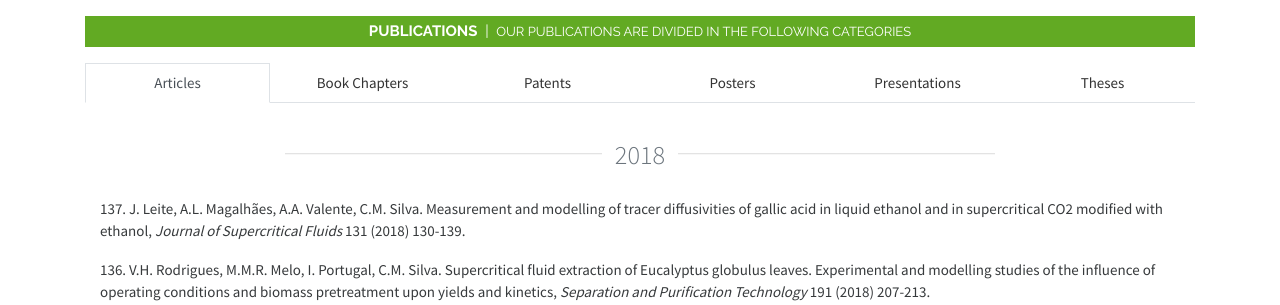
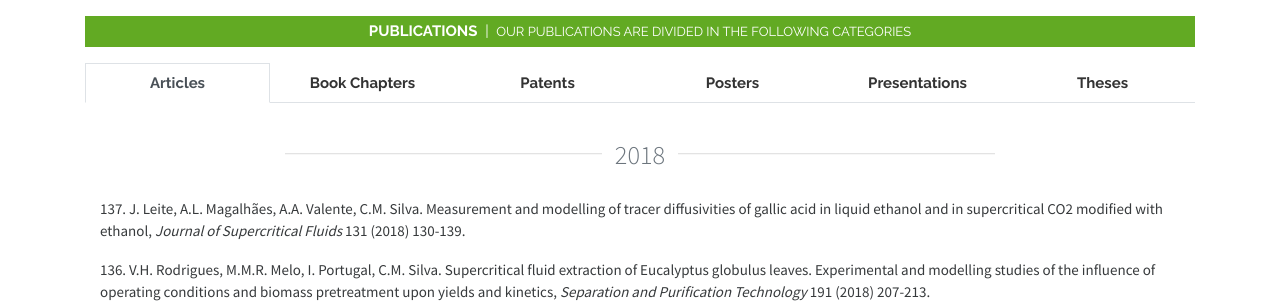
Before and after one commit to jAniceto/egichem, a Django app: page /publications/ in a window 1280 px wide. Shown: the part 142-447 px from the top of the page. Run offline with Django 3.2, Linux system fonts and the light colour scheme; data comes from the database, SQL or seed files in the repository; some libraries are stand-ins or nearby versions.

Commit message:
Updated navigation on publications

```diff
--- a/website/templates/website/publications.html
+++ b/website/templates/website/publications.html
@@ -125,7 +125,7 @@
 
 
 <!-- New tab navigation - changes to accordion on mobile -->
-<ul class="nav nav-tabs nav-justified responsive" role="tablist">
+<ul class="nav nav-tabs nav-justified responsive" role="tablist" style="font-weight: bold; font-family: 'Raleway', sans-serif;">
 	<li class="nav-item">
 		<a class="nav-link active" data-toggle="tab" href="#articles" role="tab">Articles</a>
 	</li>
```
